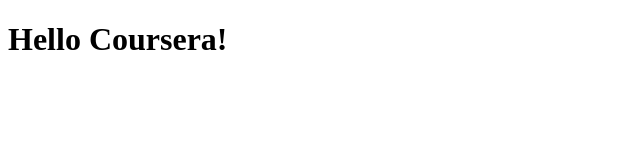
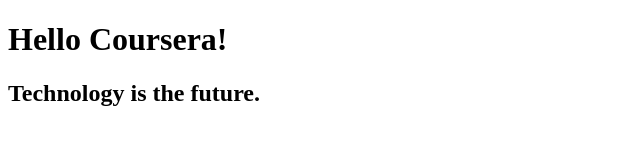
Before and after one commit to dally-g/coursera-test, a plain HTML site: page test_site/index.html in a window 1280 px wide. Shown: the whole page, without its empty margins (0-640 px from the left). Drawn offline with Linux system fonts and the light colour scheme.

Commit message:
Small addition to our page content.

```diff
--- a/test_site/index.html
+++ b/test_site/index.html
@@ -7,4 +7,5 @@
 </head>
 <body>
 <h1>Hello Coursera!</h1>
+<h2>Technology is the future.</h2>
 </body>
```
